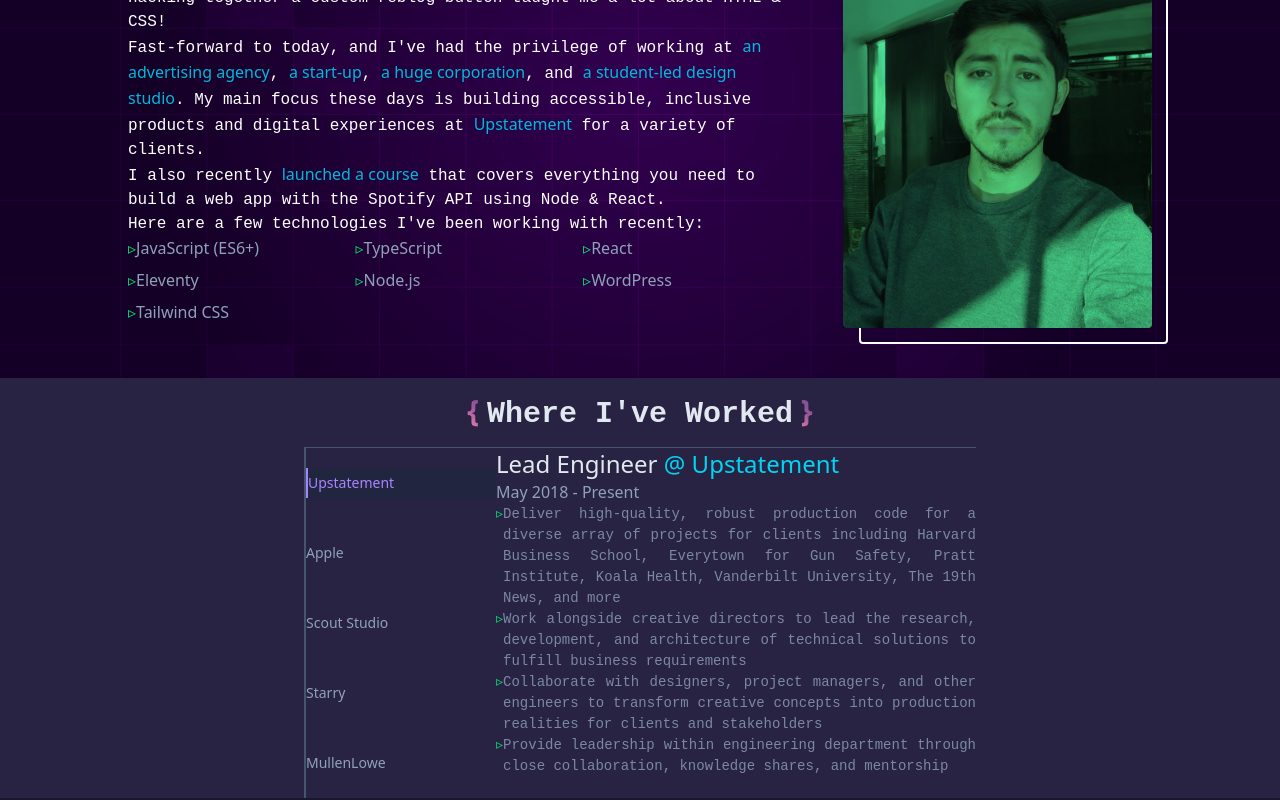
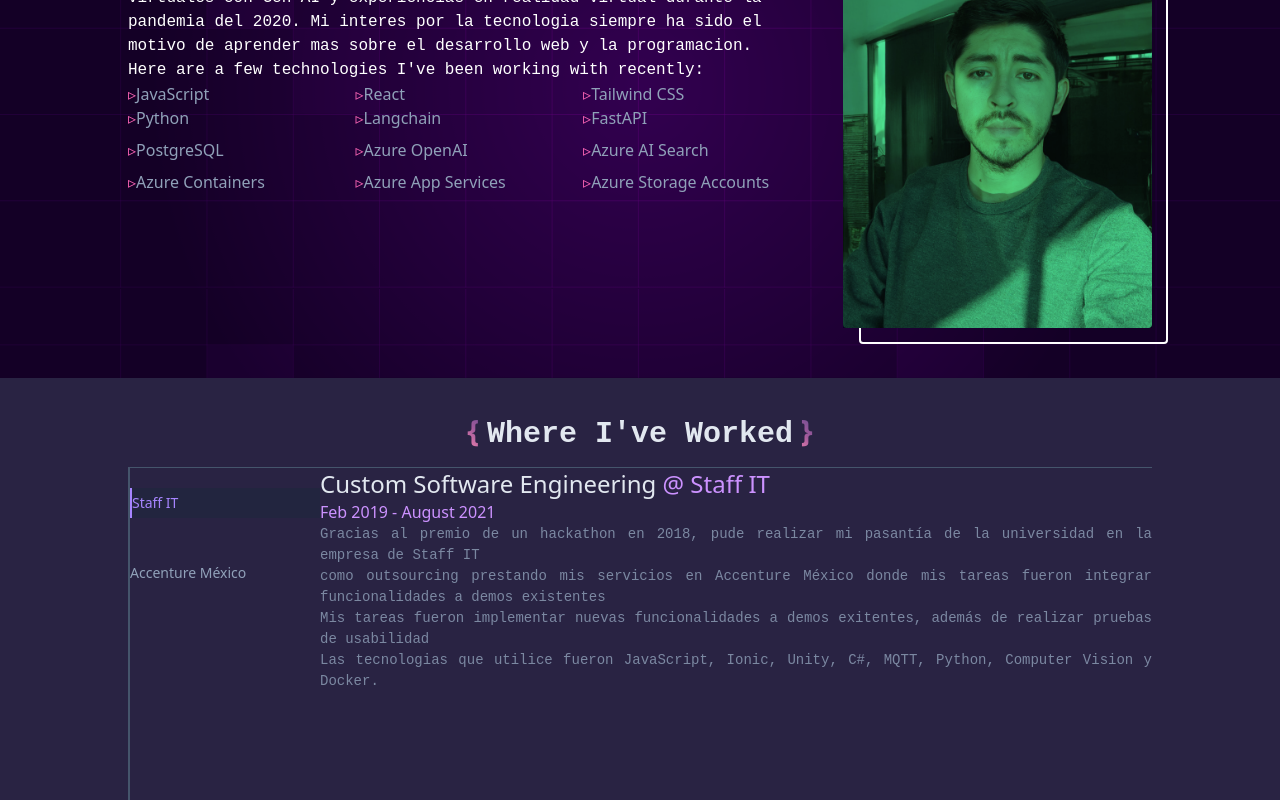
Before and after one commit to Mario-Meza/portafolio_web, a React (Vite) app: page / in a window 1280 px wide. Shown: the part 400-1200 px from the top of the page. Built offline with nearby package versions, Linux system fonts and the light colour scheme.

Commit message:
Correcion de la seccion Jobs

```diff
--- a/src/components/AboutComponent.jsx
+++ b/src/components/AboutComponent.jsx
@@ -5,14 +5,15 @@
 import React from 'react';
 
 export const AboutComponent = () => {
-    const { technologies } = useTechnologies();
+    const { toolsWeb } = useTechnologies();
+    const { toolsIA } = useTechnologies();
 
     const TechList = ({ items }) => (
         <div className="grid grid-cols-2 gap-x-4 gap-y-2 mt-4">
             {items && items.length  > 0 ? (
                 items.map((item, index) => (
                     <div key={index} className="flex items-center">
-                        <span className="text-green-400 mr-2">▹</span>
+                        <span className="text-pink-400 mr-2">▹</span>
                         <span className="font-mono text-slate-400">{item}</span>
                     </div>
                 ))
@@ -42,51 +43,18 @@
                             {/* Text Content - 2 columns */}
                             <div className="col-span-2 text-slate-400 space-y-4">
                                 <p>
-                                    Hello! My name is Brittany and I enjoy creating things that live on
-                                    the internet. My interest in web development started back in 2012
-                                    when I decided to try editing custom Tumblr themes — turns out
-                                    hacking together a custom reblog button taught me a lot about
-                                    HTML & CSS!
+                                    Hola mi nombre es Mario y disfruto creando cosas que viven en internet.
+                                    Mi interes esta enfocado en JavaScript, Python y React.
+                                    He contribuido en el desarrollo de aplicaciones,
+                                    chatbots, agentes virtuales con Gen AI y experiencias en realidad virtual durante la pandemia del 2020.
+                                    Mi interes por la tecnologia siempre ha sido el motivo de aprender mas sobre el desarrollo web y la programacion.
                                 </p>
-
-                                <p>
-                                    Fast-forward to today, and I've had the privilege of working at{' '}
-                                    <a href="#" className="text-cyan-500 hover:underline">
-                                        an advertising agency
-                                    </a>
-                                    ,{' '}
-                                    <a href="#" className="text-cyan-500 hover:underline">
-                                        a start-up
-                                    </a>
-                                    ,{' '}
-                                    <a href="#" className="text-cyan-500 hover:underline">
-                                        a huge corporation
-                                    </a>
-                                    , and{' '}
-                                    <a href="#" className="text-cyan-500 hover:underline">
-                                        a student-led design studio
-                                    </a>
-                                    . My main focus these days is building accessible, inclusive products
-                                    and digital experiences at{' '}
-                                    <a href="#" className="text-cyan-500 hover:underline">
-                                        Upstatement
-                                    </a>{' '}
-                                    for a variety of clients.
-                                </p>
-
-                                <p>
-                                    I also recently{' '}
-                                    <a href="#" className="text-cyan-500 hover:underline">
-                                        launched a course
-                                    </a>{' '}
-                                    that covers everything you need to build a web app with the Spotify
-                                    API using Node & React.
-                                </p>
-
                                 <p>Here are a few technologies I've been working with recently:</p>
-
-                                <div className="technologies-container">
-                                    <TechList items={technologies}/>
+                                <div>
+                                    <TechList items={toolsWeb}/>
+                                </div>
+                                <div>
+                                    <TechList items={toolsIA}/>
                                 </div>
 
                             </div>
--- a/src/components/ContactComponent.jsx
+++ b/src/components/ContactComponent.jsx
@@ -129,8 +129,7 @@
               <button
                   type="submit"
                   disabled={submitStatus === 'sending'}
-                  className="w-full bg-gradient-to-r from-cyan-500 to-blue-500 text-white font-medium py-3 px-4 rounded-md hover:opacity-90 focus:outline-none focus:ring-2 focus:ring-cyan-600 focus:ring-opacity-50 transition transform hover:-translate-y-1 shadow-lg disabled:opacity-70 flex justify-center items-center"
-                >
+                  className="submit-contact">
                   {submitStatus === 'sending' ? (
                     <>
                       <svg className="animate-spin -ml-1 mr-2 h-4 w-4 text-white" xmlns="http://www.w3.org/2000/svg" fill="none" viewBox="0 0 24 24">
--- a/src/components/JobsComponent.jsx
+++ b/src/components/JobsComponent.jsx
@@ -49,19 +49,20 @@
                     <span className="text-gradient-primary">{' }'}</span>
                 </h2>
             </div>
-            <div className="flex-1 ml-4 h-px bg-slate-600"></div>
-            <div className="max-h-screen">
-                <div className="max-w-2xl mx-auto">
-                    <div className="flex">
+            <div className="flex-1 ml-2 h-px bg-slate-600"></div>
+            {/* Reemplazar max-h-screen por min-h-0 para permitir que crezca según el contenido */}
+            <div className="w-full">
+                <div className="max-w-5xl mx-auto py-7">
+                    <div className="flex flex-col md:flex-row">
                         {/* Lista de empresas - Columna izquierda */}
-                        <div className="w-48 border-l-2 border-slate-600 mr-8">
+                        <div className="w-full md:w-48 border-l-0 md:border-l-2 border-t-2 md:border-t-0 border-slate-600 mb-6 md:mb-0 md:mr-8">
                             {jobs.map((job, index) => (
                                 <button
                                     key={index}
                                     onClick={() => setActiveCompany(index)}
                                     className={`w-full text-left py-3 px-4 font-mono text-sm transition-all duration-200
                                     ${index === activeCompany
-                                        ? 'text-indigo-400-300 border-l-2 text-violet-400 -ml-[2px] bg-slate-800/50'
+                                        ? 'text-indigo-400-300 border-l-0 md:border-l-2 border-t-2 md:border-t-0 text-violet-400 -ml-0 md:-ml-[2px] bg-slate-800/50'
                                         : 'text-slate-400 hover:text-slate-200 hover:bg-slate-800'}`}
                                 >
                                     {job.company}
@@ -71,16 +72,18 @@
 
                         {/* Contenido del trabajo - Columna derecha */}
                         <div className="flex-1">
-                            <h3 className="text-2xl text-slate-200 mb-1">
+                            <h3 className="text-2xl text-slate-200">
                                 {currentJob.title}{' '}
-                                <span className="text-cyan-400">@ {currentJob.company}</span>
+                                <span className="x">@ {currentJob.company}</span>
                             </h3>
-                            <p className="text-slate-400 font-mono mb-8">{currentJob.period}</p>
+                            <p className="job-period font-mono mb-8">{currentJob.period}</p>
 
+                            {/* Añadimos una altura mínima al contenedor de responsabilidades */}
+                            <div className="min-h-[300px]">
                                 <ul className="space-y-4">
                                     {currentJob.responsibilities.map((resp, index) => (
                                         <li key={index} className="flex items-start text-slate-400 group">
-                                        <span className="text-green-400 mr-4 mt-1.5">▹</span>
+                                            <span className="text-green-400"></span>
                                             <span className="text-slate-400/80 group-hover:text-slate-300 transition-colors duration-200">
                                                 {resp}
                                             </span>
@@ -91,6 +94,7 @@
                         </div>
                     </div>
                 </div>
+            </div>
         </section>
     );
 }
--- a/src/hooks/useJobs.js
+++ b/src/hooks/useJobs.js
@@ -1,77 +1,36 @@
-import {useEffect, useState} from "react";
-
 export const useJobs = () => {
-    const [ error, setError ] = useState(null);
-    const [ loading, setLoading ] = useState(true)
-    const [ jobs, setJobs ] = useState([]);
-
-    useEffect(() => {
-        try {
             const listJobs = [
                 {
-                    company: 'Upstatement',
-                    title: 'Lead Engineer',
-                    period: 'May 2018 - Present',
+                    company: 'Staff IT',
+                    title: 'Custom Software Engineering',
+                    period: 'Feb 2019 - August 2021',
                     responsibilities: [
-                        'Deliver high-quality, robust production code for a diverse array of projects for clients including Harvard Business School, Everytown for Gun Safety, Pratt Institute, Koala Health, Vanderbilt University, The 19th News, and more',
-                        'Work alongside creative directors to lead the research, development, and architecture of technical solutions to fulfill business requirements',
-                        'Collaborate with designers, project managers, and other engineers to transform creative concepts into production realities for clients and stakeholders',
-                        'Provide leadership within engineering department through close collaboration, knowledge shares, and mentorship'
+                        'Gracias al premio de un hackathon en 2018, pude realizar mi pasantía de la universidad en la empresa de Staff IT',
+                        'como outsourcing prestando mis servicios en Accenture México donde mis tareas fueron integrar funcionalidades a demos existentes',
+                        'Mis tareas fueron implementar nuevas funcionalidades a demos exitentes, además de realizar pruebas de usabilidad',
+                        'Las tecnologias que utilice fueron JavaScript, Ionic, Unity, C#, MQTT, Python, Computer Vision y Docker.'
                     ]
                 },
                 {
-                    company: 'Apple',
-                    title: 'Software Engineer',
-                    period: 'July 2017 - May 2018',
+                    company: 'Accenture México',
+                    title: 'Application Development',
+                    period: 'August 2021 - February 2025',
                     responsibilities: [
-                        'Developed and shipped highly interactive web applications for Apple Music',
-                        'Built and shipped the Apple Music Extension within Facebook Messenger',
-                        'Architected and implemented the user interface of CustomerHub'
-                    ]
-                },
-                {
-                    company: 'Scout Studio',
-                    title: 'Studio Developer',
-                    period: 'January 2017 - July 2017',
-                    responsibilities: [
-                        'Collaborated with designers and clients to deliver high-quality websites',
-                        'Implemented responsive designs and ensured cross-browser compatibility',
-                        'Managed multiple project deadlines and communicated with stakeholders'
-                    ]
-                },
-                {
-                    company: 'Starry',
-                    title: 'Software Engineer',
-                    period: 'October 2016 - January 2017',
-                    responsibilities: [
-                        'Engineered and maintained major features of customer-facing web app',
-                        'Proposed and implemented scalable solutions to issues identified with cloud services',
-                        'Interfaced with user experience designers and other developers'
-                    ]
-                },
-                {
-                    company: 'MullenLowe',
-                    title: 'Creative Technologist',
-                    period: 'July 2015 - September 2016',
-                    responsibilities: [
-                        'Developed and maintained code for in-house and client websites',
-                        'Tested sites in various browsers and devices to ensure cross-browser compatibility',
-                        'Clients included JetBlue, Lovesac, U.S. Cellular, U.S. Department of Defense'
+                        'Mi experiencia en Accenture me permitio trabajar en proyectos multidiciplinarios para diversos sectores, combinando habilidades tecnicas y creatividad para desarrollar',
+                        'interfaces que mejoran la experiencia de usuario.',
+                        'Tuve la oportunidad de colaborar con distintos equipos de trabajo, como diseñadores, desarrolladores y clientes, para crear soluciones de software de alta calidad.',
+                        'Los proyectos en los que participe al principio fueron apegados a realidad viertual, realidad aumentada.',
+                        'Mas tarde cuando entro ChattGPT, puede trabajar en diversas demos, desarrollando pruebas de concpeto para clientes apegados a Marketing e instituciones bancarias.',
+                        'Estas demos fueron enfocadas en ayudar a los clientes mediante chatbots, agentes virtuales',
+                        'Las tecnologias que utilizamos para el desarrollo de los bots y agentes virtuales, en cuanto a uso de APIS fue, la API de Whatsapp y Azure Open AI. En caunto a herramientas de Azure (Azure Container(Docker), Storage Account, AI Search, App Services con Azure DevOps',
+                        'Todo esto en conjunto con Python, FastAPI y langChain par alograr el desarrollo.'
                     ]
                 }
             ];
-            setJobs(listJobs);
-            setLoading(false);
 
-        }catch (err){
-            setError('Error al cargar la lista de trabajos');
-            setLoading(false);
-        }
-    }, []);
+
 
     return {
-        jobs,
-        error,
-        loading
+        jobs: listJobs
     }
 }
--- a/src/hooks/useTechnologies.js
+++ b/src/hooks/useTechnologies.js
@@ -1,32 +1,26 @@
 import { useState, useEffect } from 'react';
 
 export const useTechnologies = () => {
-    const [ error, setError ] = useState(null);
-    const [ loading, setLoading ] = useState(true);
-    const [ technologies, setTechnologies ] = useState([]);
+    const webDevelopment = [
+        'JavaScript',
+        'React',
+        'Tailwind CSS'
+    ]
+    const genAI = [
+        'Python',
+        'Langchain',
+        'FastAPI',
+        'PostgreSQL',
+        'Azure OpenAI',
+        'Azure AI Search',
+        'Azure Containers',
+        'Azure App Services',
+        'Azure Storage Accounts',
+    ]
 
-    useEffect(() => {
-        try {
-            const techList = [
-                'JavaScript (ES6+)',
-                'TypeScript',
-                'React',
-                'Eleventy',
-                'Node.js',
-                'WordPress',
-                'Tailwind CSS',
-            ];
-            setTechnologies(techList);
-            setLoading(false);
-        } catch (err) {
-            setError('Error al cargar lista de tecnologias');
-            setLoading(false);
-        }
-    }, []);
 
     return {
-        technologies,
-        error,
-        loading
+        toolsWeb: webDevelopment,
+        toolsIA: genAI
     }
 }
--- a/src/styles/Contact.css
+++ b/src/styles/Contact.css
@@ -37,3 +37,10 @@
     font-weight: bold;
     margin-bottom: 1rem;
 }
+.submit-contact {
+    background: #fc88b2;
+}
+.submit-contact:hover {
+    text-decoration: none;
+    background: #9d589a;
+}
--- a/src/styles/Jobs.css
+++ b/src/styles/Jobs.css
@@ -18,11 +18,31 @@
     justify-content: center;
     background-color: hsl(251.25deg 31.37% 20%);
     text-align: justify;
+    width: 100%;
+    height: auto;
+    overflow: visible;
+    padding: 20px;
 }
 .container-jobs{
     text-align: center;
     font-size: 30px;
     margin: 10px;
+}
+
+/* Añadir estilos responsivos */
+@media (max-width: 768px) {
+    .section-jobs {
+        padding: 10px 5px;
+    }
+
+    .container-jobs {
+        font-size: 24px;
+        margin: 5px;
+    }
+
+    .flex ul li span {
+        font-size: 13px;
+    }
 }
 .container-jobs h2 {
      font-family: __Fira_Code_74c79e, monospace;
@@ -31,6 +51,20 @@
     font-size: 14px;
     font-family: __Fira_Code_74c79e, monospace;
 }
+.job-company {
+    color: #cc92ff;
+}
+.text-task {
+    font-weight: bold;
+    color: #cc92ff;
+}
+.x {
+    color: #cc92ff;
+}
+.job-period {
+    color: #cc92ff;
+}
+
 
 @media (min-width: 768px){
     .grid{
--- a/src/styles/Projects.css
+++ b/src/styles/Projects.css
@@ -68,6 +68,7 @@
     flex-grow: 1;
 }
 
+
 .profile-name {
     font-weight: 600;
     margin-bottom: 5px;
```
Also changed, not shown: 1 other file (tests, documents, lock files or other folders). Lines whose indentation alone changed are shown as unchanged.
